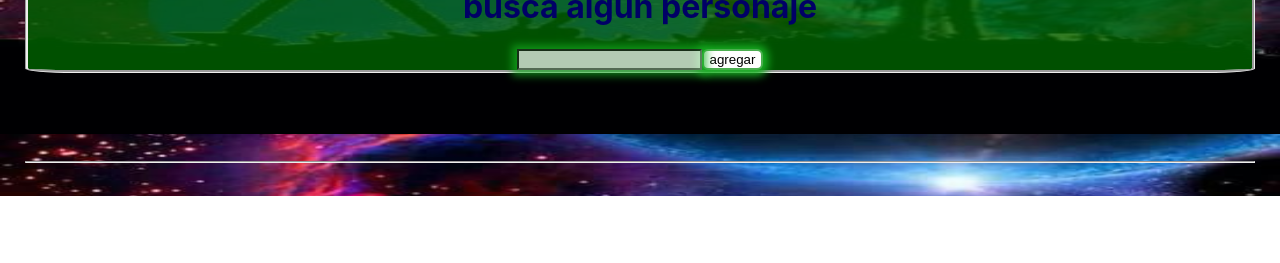
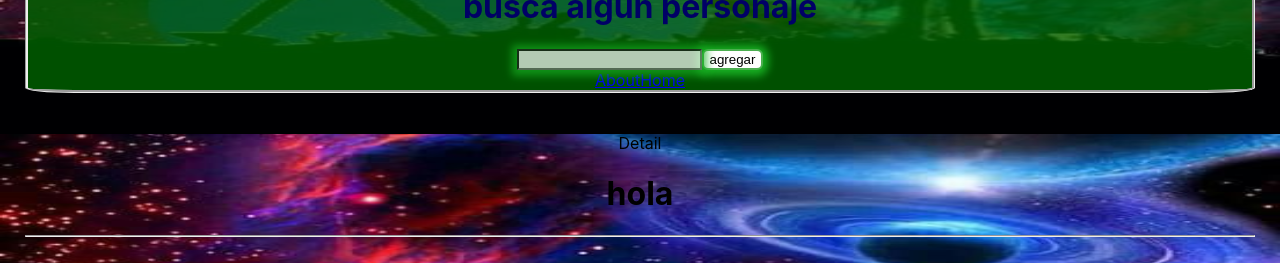
Before and after one commit to davidms5/Rick-and-Morty-Project, a React (Create React App) app: page /Detail/1 in a window 1280 px wide. Shown: the part 666-929 px from the top of the page. Before the commit the page ends 862 px from the top, so only its background shows below. Built offline with nearby package versions, Linux system fonts and the light colour scheme.

Commit message:
haciendo las rutas

```diff
--- a/package.json
+++ b/package.json
@@ -6,8 +6,10 @@
     "@testing-library/jest-dom": "^5.16.5",
     "@testing-library/react": "^13.4.0",
     "@testing-library/user-event": "^13.5.0",
+    "axios": "^1.3.4",
     "react": "^18.2.0",
     "react-dom": "^18.2.0",
+    "react-router-dom": "^6.9.0",
     "react-scripts": "^5.0.1",
     "styled-components": "^5.3.6",
     "web-vitals": "^2.1.4"
--- a/src/App.js
+++ b/src/App.js
@@ -1,9 +1,10 @@
 import React, { useState } from 'react'
 import './App.css'
 import Cards from './components/Cards/Cards.jsx'
-//import SearchBar from './components/SearchBar/SearchBar.jsx'
-//import characters, { Rick } from './data.js'
+import { Route, Routes } from 'react-router-dom'
 import Nav from './components/SearchBar/Nav'
+import About from './components/About/About'
+import Detail from './components/Detail/Detail'
 
 
 function App () {
@@ -53,12 +54,20 @@ function App () {
 
       <br/>
 
-      <div className='mazeCards'>
+      <Routes>
+        <Route path='/About' element={<About/>}/>
+        <Route path='/Home' element={(<div className='mazeCards'>
         <Cards
           characters={characters}
           onClose={onClose}
         />
-      </div>
+      </div>)}/>
+
+        <Route path='/Detail/:detailId' element={<Detail/>}/>
+
+
+      </Routes>
+
       <hr />
 
     </div>
--- /dev/null
+++ b/src/components/About/About.jsx
@@ -0,0 +1,9 @@
+import React from 'react'
+
+function About() {
+  return (
+    <div>aqui ira la info sobre mi</div>
+  )
+}
+
+export default About
--- a/src/components/Card/Card.jsx
+++ b/src/components/Card/Card.jsx
@@ -1,11 +1,13 @@
 import { DivCard } from "./CardStyles";
+import { Link } from "react-router-dom";
 export default function Card(props) {
 
-   const {name, species, gender, image, onClose} = props
+   const {name, species, gender, image, onClose, id} = props
    return (
       <DivCard>
          <button className="card_btn" onClick={onClose} >X</button>
-         <h2>{name}</h2>
+
+         <Link to={`/Detail/${id}`}><h2>{name}</h2></Link>
          <img src={image} alt={name} />
          <div className="race">
          <h2>{species}</h2>
--- a/src/components/Cards/Cards.jsx
+++ b/src/components/Cards/Cards.jsx
@@ -6,6 +6,7 @@ export default function Cards(props) {
    return <DivImages >
 
       {characters.map(ob => <Card
+      id={ob.id}
       name={ob.name}
       species={ob.species}
       gender={ob.gender}
--- /dev/null
+++ b/src/components/Detail/Detail.jsx
@@ -0,0 +1,11 @@
+import React from 'react'
+
+function Detail() {
+  return (
+    <div>Detail
+      <h1>hola</h1>
+    </div>
+  )
+}
+
+export default Detail
--- a/src/components/SearchBar/Nav.jsx
+++ b/src/components/SearchBar/Nav.jsx
@@ -1,6 +1,8 @@
 import React from 'react';
 import SearchBar from './SearchBar';
 import { Navigate } from './SearchBarStyles';
+import {NavLink} from 'react-router-dom';
+
 
 const Nav = (props) =>{
 
@@ -10,6 +12,8 @@ const Nav = (props) =>{
             <div style={{flexGrow:1}}>
             <h1 >busca algun personaje </h1>
         <SearchBar onSearch={(character) => onSearch(character)}/>
+        <NavLink to="About" >About</NavLink>
+        <NavLink to="Home" >Home</NavLink>
             </div>
         </Navigate>
     )
--- a/src/index.js
+++ b/src/index.js
@@ -2,8 +2,11 @@ import React from 'react'
 import ReactDOM from 'react-dom'
 import './index.css'
 import App from './App'
+import { BrowserRouter } from 'react-router-dom'
 
 ReactDOM.render(
-  <App />,
+  <BrowserRouter>
+  <App />
+  </BrowserRouter>,
   document.getElementById('root')
 )
```
Also changed, not shown: 1 other file (tests, documents, lock files or other folders).
